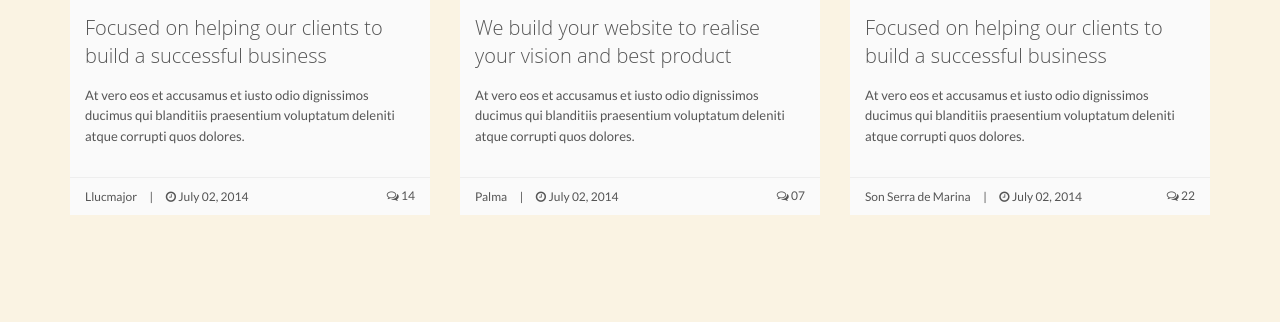
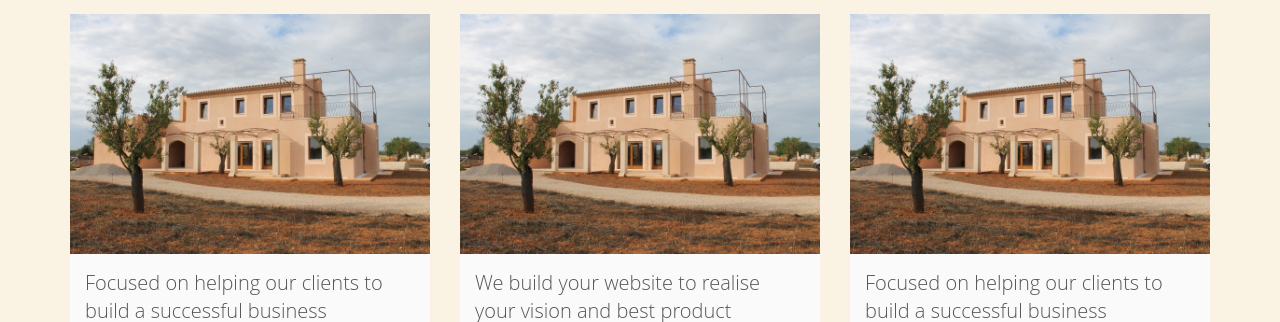
Before and after one commit to manieto/ecocreamos2, a PHP site: page /noticias.php in a window 1280 px wide. Shown: the part 1108-1430 px from the top of the page. Run offline with PHP 8.4, Linux system fonts and the light colour scheme; data that the repository does not hold is empty; some libraries are stand-ins or nearby versions.

Commit message:
Varios sencillos.

```diff
--- a/assets/css/custom.css
+++ b/assets/css/custom.css
@@ -25,6 +25,9 @@ body {
 }
 .header .navbar-nav > li:hover > a {
 	color: green;
+}
+.header .navbar-nav > .active > a {
+  color: green;
 }
 /*.header .navbar-nav > li > a:hover,
 .header .navbar-nav > .active > a {
@@ -58,6 +61,17 @@ body {
 	background: #faf3e3;
 }
 
+.breadcrumbs-v1 {
+    padding: 20px 0;
+}
+
+.breadcrumbs-v1 h1 {
+    font-size: 30px;
+    line-height: 35px;
+    margin-bottom: 0;
+    /*text-transform: none;*/
+}
+
 
 /* Pie */
 
--- a/footer.php
+++ b/footer.php
@@ -9,13 +9,13 @@
 							<div class="posts">
 								<div class="headline"><h2>Últimas actualizaciones</h2></div>
 								<dl class="dl-horizontal">
-									<dt><a href="#"><img src="assets/img/sliders/elastislide/6.jpg" alt="" /></a></dt>
+									<dt><a href="#"><img src="assets/img/proyecto_tierra.jpg" alt="" /></a></dt>
 									<dd>
 										<p><a href="#">Proyecto Tierra es el primer...</a></p>
 									</dd>
 								</dl>
 								<dl class="dl-horizontal">
-									<dt><a href="#"><img src="assets/img/sliders/elastislide/10.jpg" alt="" /></a></dt>
+									<dt><a href="#"><img src="assets/img/proyecto_tierra.jpg" alt="" /></a></dt>
 									<dd>
 										<p><a href="#">Eduardo Ramos inicia su camino como asesor en bioconstrucción y...</a></p>
 									</dd>
--- a/header.php
+++ b/header.php
@@ -183,10 +183,10 @@
 							<!-- End Blog -->
 
 							<li class="dropdown-none"><a href="proyecto_tierra.php">Passivhaus-Bio</a></li>
-							<li class="dropdown-none"><a href="noticias.php">Servicios</a></li>
-							<li class="dropdown-none"><a href="galeria.php">Materiales</a></li>
-							<li class="dropdown-none"><a href="quienes_somos.php">Productos</a></li>
-							<li class="dropdown-none"><a href="contacto.php">Noticias</a></li>
+							<li class="dropdown-none"><a href="proyecto_tierra.php">Servicios</a></li>
+							<li class="dropdown-none"><a href="proyecto_tierra.php">Materiales</a></li>
+							<li class="dropdown-none"><a href="proyecto_tierra.php">Productos</a></li>
+							<li class="dropdown-none <?php if ($menu=="noticias") { echo "active"; } ?>"><a href="noticias.php">Noticias</a></li>
 						</ul>
 					</div><!--/end container-->
 				</div><!--/navbar-collapse-->
--- a/index.php
+++ b/index.php
@@ -116,7 +116,7 @@
 			<!--=== Job Partners ===-->
 			<div class="container content job-partners">
 				<div class="title-box-v2">
-					<h2>Nuestros <span class="color-green">proveedores</span></h2>
+					<h2>Nuestros <span class="color-green">&nbsp;proveedores</span></h2>
 				</div>
 				<ul class="list-inline our-clients" id="effect-2">
 					<li>
--- a/noticias.php
+++ b/noticias.php
@@ -1,4 +1,6 @@
 <?php $title = "Ecocreamos - Noticias"; ?>
+<?php $description = "Noticias de..."; ?>
+<?php $menu = "noticias"; ?>
 <?php include "header.php";?> <!-- TODO: incluir el tipo de página (p. ej., home, contacto (por el mapa)...) -->
 
 		<!--=== Breadcrumbs v1 ===-->
@@ -10,7 +12,7 @@
 		<!--=== End Breadcrumbs v1 ===-->
 
 		<!-- News v3 Alternative -->
-		<div class="container content-md">
+		<div class="container content">
 			<div class="row">
 				<div class="col-sm-5 sm-margin-bottom-20">
 					<img class="img-responsive" src="assets/img/proyecto_tierra.jpg" alt="">
@@ -35,11 +37,11 @@
 		<!-- End News v3 Alternative -->
 
 		<!-- News v1 Gray -->
-		<div class="container content-md" style="padding-top:40px;padding-bottom:60px;"> <!-- TODO: poner en clases CSS -->
+		<div class="container content">
 			<div class="row news-v1">
 				<div class="col-md-4 md-margin-bottom-40">
 					<div class="news-v1-in">
-						<img class="img-responsive" src="assets/img/main/img11.jpg" alt="">
+						<img class="img-responsive" src="assets/img/proyecto_tierra.jpg" alt="">
 						<h3><a href="#">Focused on helping our clients to build a successful business</a></h3>
 						<p>At vero eos et accusamus et iusto odio dignissimos ducimus qui blanditiis praesentium voluptatum deleniti atque corrupti quos dolores.</p>
 						<ul class="list-inline news-v1-info">
@@ -52,7 +54,7 @@
 				</div>
 				<div class="col-md-4 md-margin-bottom-40">
 					<div class="news-v1-in">
-						<img class="img-responsive" src="assets/img/main/img18.jpg" alt="">
+						<img class="img-responsive" src="assets/img/proyecto_tierra.jpg" alt="">
 						<h3><a href="#">We build your website to realise your vision and best product</a></h3>
 						<p>At vero eos et accusamus et iusto odio dignissimos ducimus qui blanditiis praesentium voluptatum deleniti atque corrupti quos dolores.</p>
 						<ul class="list-inline news-v1-info">
@@ -65,7 +67,7 @@
 				</div>
 				<div class="col-md-4">
 					<div class="news-v1-in">
-						<img class="img-responsive" src="assets/img/main/img4.jpg" alt="">
+						<img class="img-responsive" src="assets/img/proyecto_tierra.jpg" alt="">
 						<h3><a href="#">Focused on helping our clients to build a successful business</a></h3>
 						<p>At vero eos et accusamus et iusto odio dignissimos ducimus qui blanditiis praesentium voluptatum deleniti atque corrupti quos dolores.</p>
 						<ul class="list-inline news-v1-info">
@@ -81,11 +83,11 @@
 		<!-- End News v1 Gray -->
 
 		<!-- News v1 Gray -->
-		<div class="container content-md" style="padding-top:40px;padding-bottom:60px;"> <!-- TODO: poner en clases CSS -->
+		<div class="container content">
 			<div class="row news-v1">
 				<div class="col-md-4 md-margin-bottom-40">
 					<div class="news-v1-in">
-						<img class="img-responsive" src="assets/img/main/img11.jpg" alt="">
+						<img class="img-responsive" src="assets/img/proyecto_tierra.jpg" alt="">
 						<h3><a href="#">Focused on helping our clients to build a successful business</a></h3>
 						<p>At vero eos et accusamus et iusto odio dignissimos ducimus qui blanditiis praesentium voluptatum deleniti atque corrupti quos dolores.</p>
 						<ul class="list-inline news-v1-info">
@@ -98,7 +100,7 @@
 				</div>
 				<div class="col-md-4 md-margin-bottom-40">
 					<div class="news-v1-in">
-						<img class="img-responsive" src="assets/img/main/img18.jpg" alt="">
+						<img class="img-responsive" src="assets/img/proyecto_tierra.jpg" alt="">
 						<h3><a href="#">We build your website to realise your vision and best product</a></h3>
 						<p>At vero eos et accusamus et iusto odio dignissimos ducimus qui blanditiis praesentium voluptatum deleniti atque corrupti quos dolores.</p>
 						<ul class="list-inline news-v1-info">
@@ -111,7 +113,7 @@
 				</div>
 				<div class="col-md-4">
 					<div class="news-v1-in">
-						<img class="img-responsive" src="assets/img/main/img4.jpg" alt="">
+						<img class="img-responsive" src="assets/img/proyecto_tierra.jpg" alt="">
 						<h3><a href="#">Focused on helping our clients to build a successful business</a></h3>
 						<p>At vero eos et accusamus et iusto odio dignissimos ducimus qui blanditiis praesentium voluptatum deleniti atque corrupti quos dolores.</p>
 						<ul class="list-inline news-v1-info">
```
Also changed, not shown: contacto.php (+3 -7 lines), proyecto_tierra.php (+5 -8 lines), quienes_somos.php (+5 -8 lines), 1 other file.
